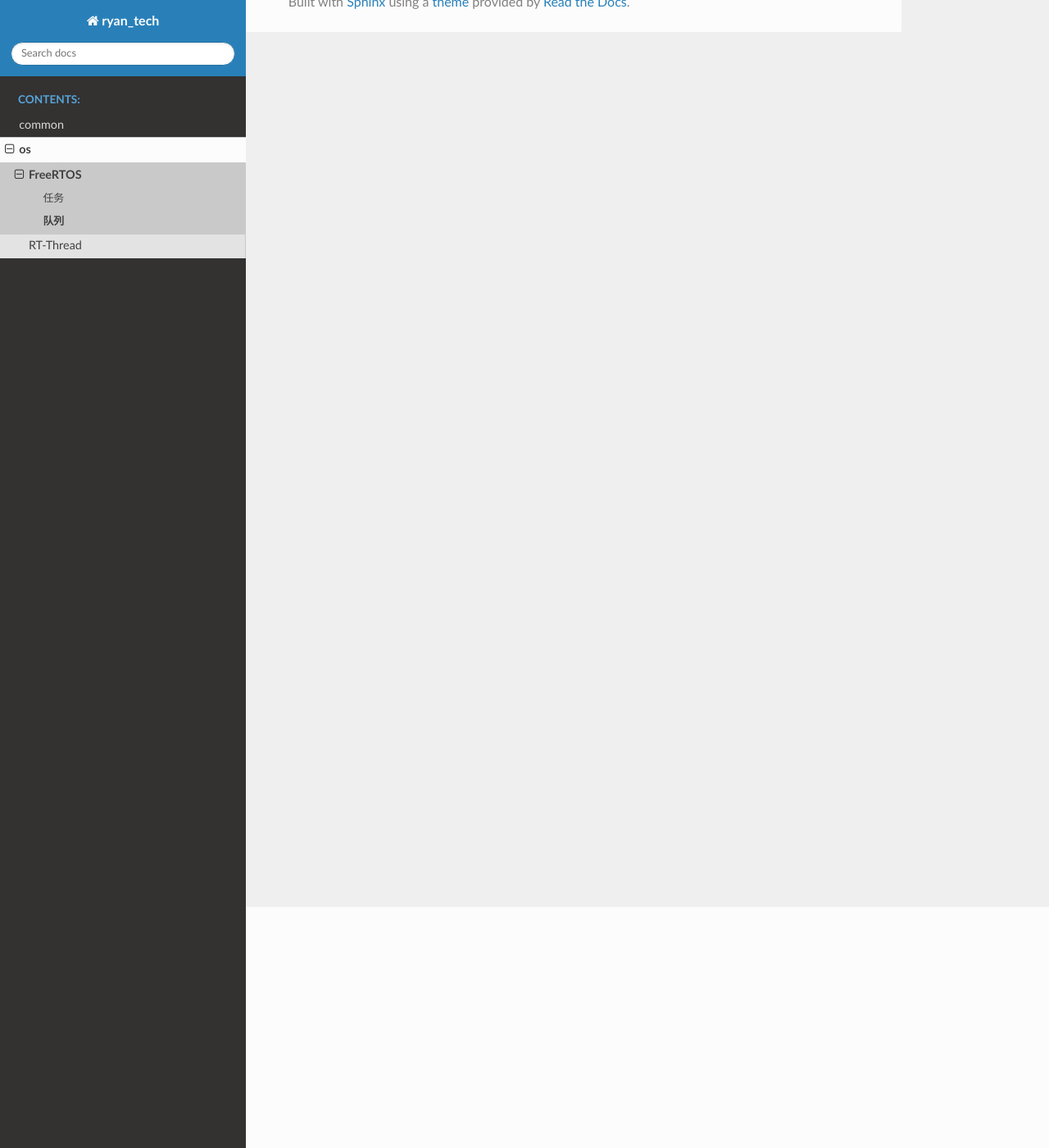
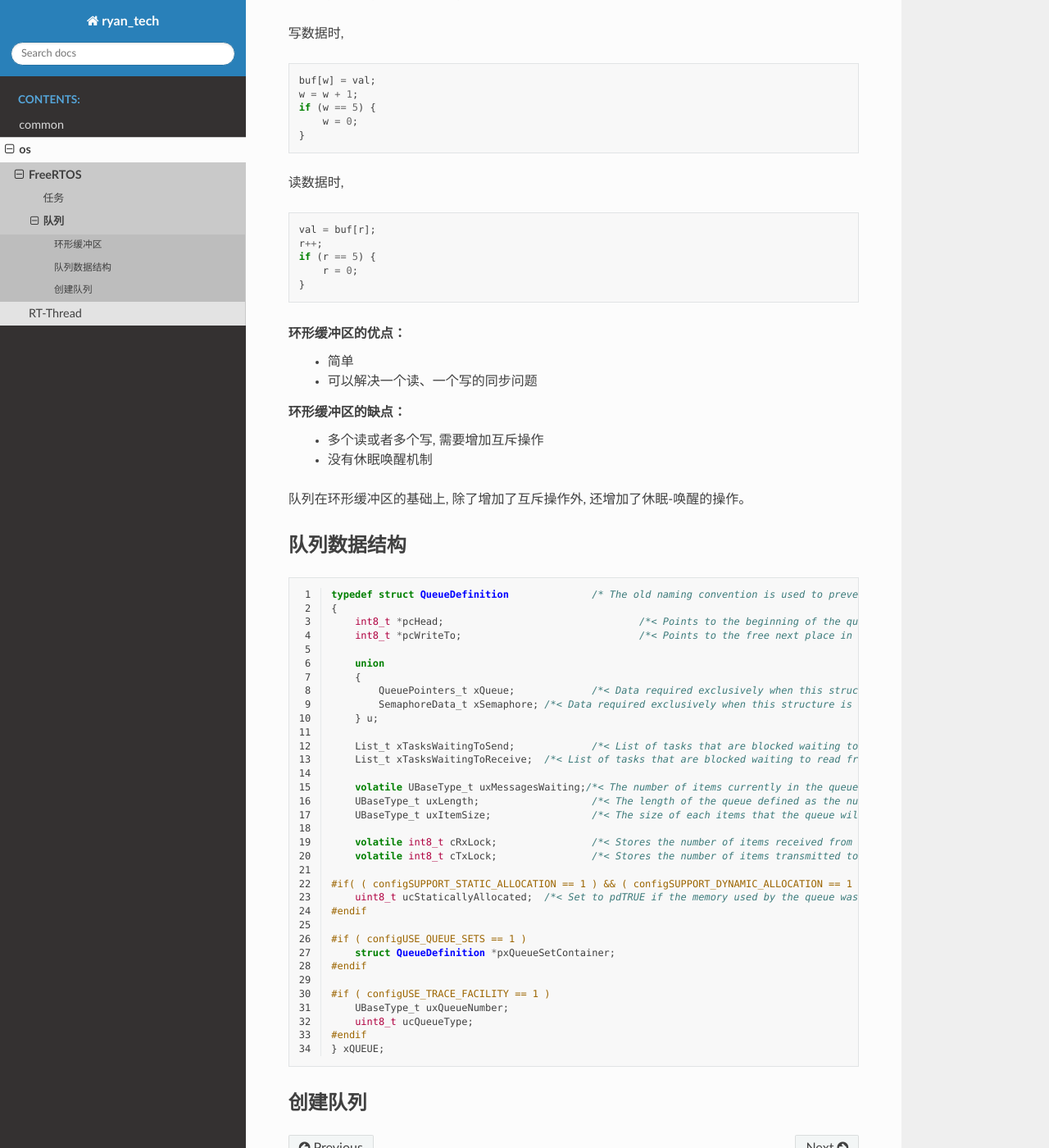
Before and after one commit to BlackTudou/tech_doc, a Sphinx documentation site: the page built from source/os/freertos/queue/index.rst, in a window 1280 px wide and 1400 px high, scrolled down 294 px. Shown: the whole window at 82% size. Built offline with Sphinx 7.4.7 and the Read the Docs theme 2.0.0, drawn with Linux system fonts in a browser that asks for light colours; some of the changed text lies outside the part shown.

Commit message:
update freertos queue

```diff
--- a/source/os/freertos/queue/index.rst
+++ b/source/os/freertos/queue/index.rst
@@ -1,5 +1,83 @@
 队列
 =====
 
-.. toctree::
-   :maxdepth: 1
+环形缓冲区
+----------
+
+环形缓冲区只不过是一个数组。
+
+开始时, r=w=0, 表示没有数据;
+
+写数据时,
+
+.. code-block:: c
+
+    buf[w] = val;
+    w = w + 1;
+    if (w == 5) {
+        w = 0;
+    }
+
+读数据时,
+
+.. code-block:: c
+
+    val = buf[r];
+    r++;
+    if (r == 5) {
+        r = 0;
+    }
+
+环形缓冲区的优点：
+ - 简单
+ - 可以解决一个读、一个写的同步问题
+
+环形缓冲区的缺点：
+ - 多个读或者多个写, 需要增加互斥操作
+ - 没有休眠唤醒机制
+
+队列在环形缓冲区的基础上, 除了增加了互斥操作外, 还增加了休眠-唤醒的操作。
+
+队列数据结构
+--------------------
+
+.. code-block:: c
+    :linenos:
+
+    typedef struct QueueDefinition 		/* The old naming convention is used to prevent breaking kernel aware debuggers. */
+    {
+        int8_t *pcHead;					/*< Points to the beginning of the queue storage area. */
+        int8_t *pcWriteTo;				/*< Points to the free next place in the storage area. */
+
+        union
+        {
+            QueuePointers_t xQueue;		/*< Data required exclusively when this structure is used as a queue. */
+            SemaphoreData_t xSemaphore; /*< Data required exclusively when this structure is used as a semaphore. */
+        } u;
+
+        List_t xTasksWaitingToSend;		/*< List of tasks that are blocked waiting to post onto this queue.  Stored in priority order. */
+        List_t xTasksWaitingToReceive;	/*< List of tasks that are blocked waiting to read from this queue.  Stored in priority order. */
+
+        volatile UBaseType_t uxMessagesWaiting;/*< The number of items currently in the queue. */
+        UBaseType_t uxLength;			/*< The length of the queue defined as the number of items it will hold, not the number of bytes. */
+        UBaseType_t uxItemSize;			/*< The size of each items that the queue will hold. */
+
+        volatile int8_t cRxLock;		/*< Stores the number of items received from the queue (removed from the queue) while the queue was locked.  Set to queueUNLOCKED when the queue is not locked. */
+        volatile int8_t cTxLock;		/*< Stores the number of items transmitted to the queue (added to the queue) while the queue was locked.  Set to queueUNLOCKED when the queue is not locked. */
+
+    #if( ( configSUPPORT_STATIC_ALLOCATION == 1 ) && ( configSUPPORT_DYNAMIC_ALLOCATION == 1 ) )
+        uint8_t ucStaticallyAllocated;	/*< Set to pdTRUE if the memory used by the queue was statically allocated to ensure no attempt is made to free the memory. */
+    #endif
+
+    #if ( configUSE_QUEUE_SETS == 1 )
+        struct QueueDefinition *pxQueueSetContainer;
+    #endif
+
+    #if ( configUSE_TRACE_FACILITY == 1 )
+        UBaseType_t uxQueueNumber;
+        uint8_t ucQueueType;
+    #endif
+    } xQUEUE;
+
+创建队列
+--------------------
```
